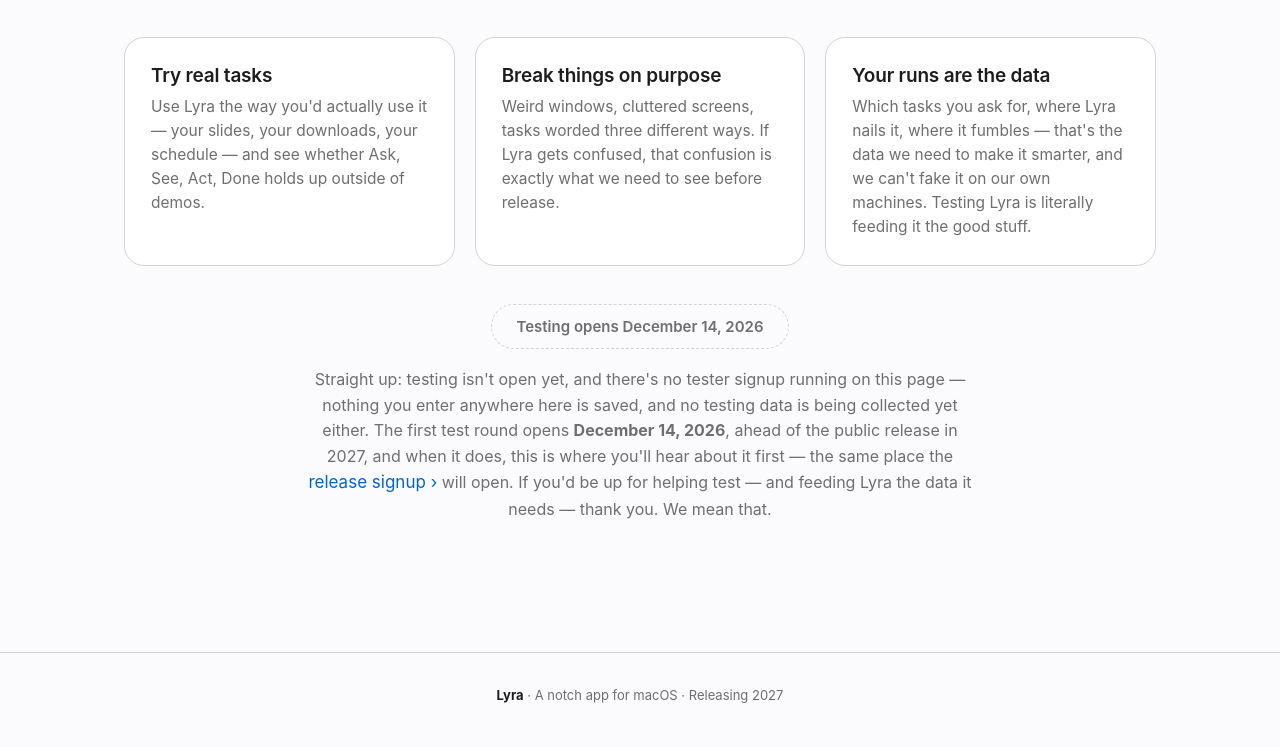
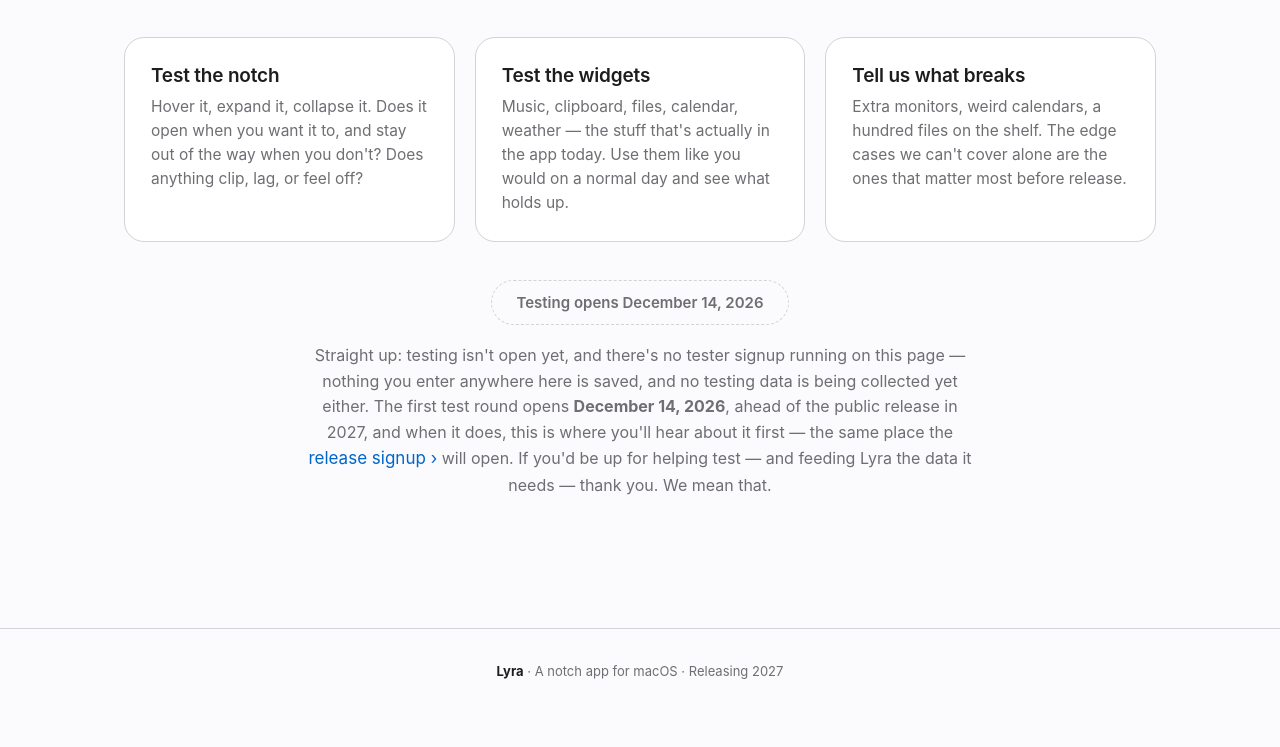
Before and after one commit to moehussain101/lyra-website, a plain HTML site: page index.html in a window 1280 px wide. Shown: the part 11249-11996 px from the top of the page. After the commit the page ends 11972 px from the top, so only its background shows below. Drawn offline with Linux system fonts and the light colour scheme.

Commit message:
Replace the test-round cards with notch and widget testing cards

```diff
--- a/index.html
+++ b/index.html
@@ -1327,16 +1327,16 @@
         </div>
         <div class="test-grid">
           <div class="test-card reveal">
-            <h3>Try real tasks</h3>
-            <p>Use Lyra the way you'd actually use it — your slides, your downloads, your schedule — and see whether Ask, See, Act, Done holds up outside of demos.</p>
+            <h3>Test the notch</h3>
+            <p>Hover it, expand it, collapse it. Does it open when you want it to, and stay out of the way when you don't? Does anything clip, lag, or feel off?</p>
           </div>
           <div class="test-card reveal" data-delay="1">
-            <h3>Break things on purpose</h3>
-            <p>Weird windows, cluttered screens, tasks worded three different ways. If Lyra gets confused, that confusion is exactly what we need to see before release.</p>
+            <h3>Test the widgets</h3>
+            <p>Music, clipboard, files, calendar, weather — the stuff that's actually in the app today. Use them like you would on a normal day and see what holds up.</p>
           </div>
           <div class="test-card reveal" data-delay="2">
-            <h3>Your runs are the data</h3>
-            <p>Which tasks you ask for, where Lyra nails it, where it fumbles — that's the data we need to make it smarter, and we can't fake it on our own machines. Testing Lyra is literally feeding it the good stuff.</p>
+            <h3>Tell us what breaks</h3>
+            <p>Extra monitors, weird calendars, a hundred files on the shelf. The edge cases we can't cover alone are the ones that matter most before release.</p>
           </div>
         </div>
         <div class="test-cta reveal">
```
